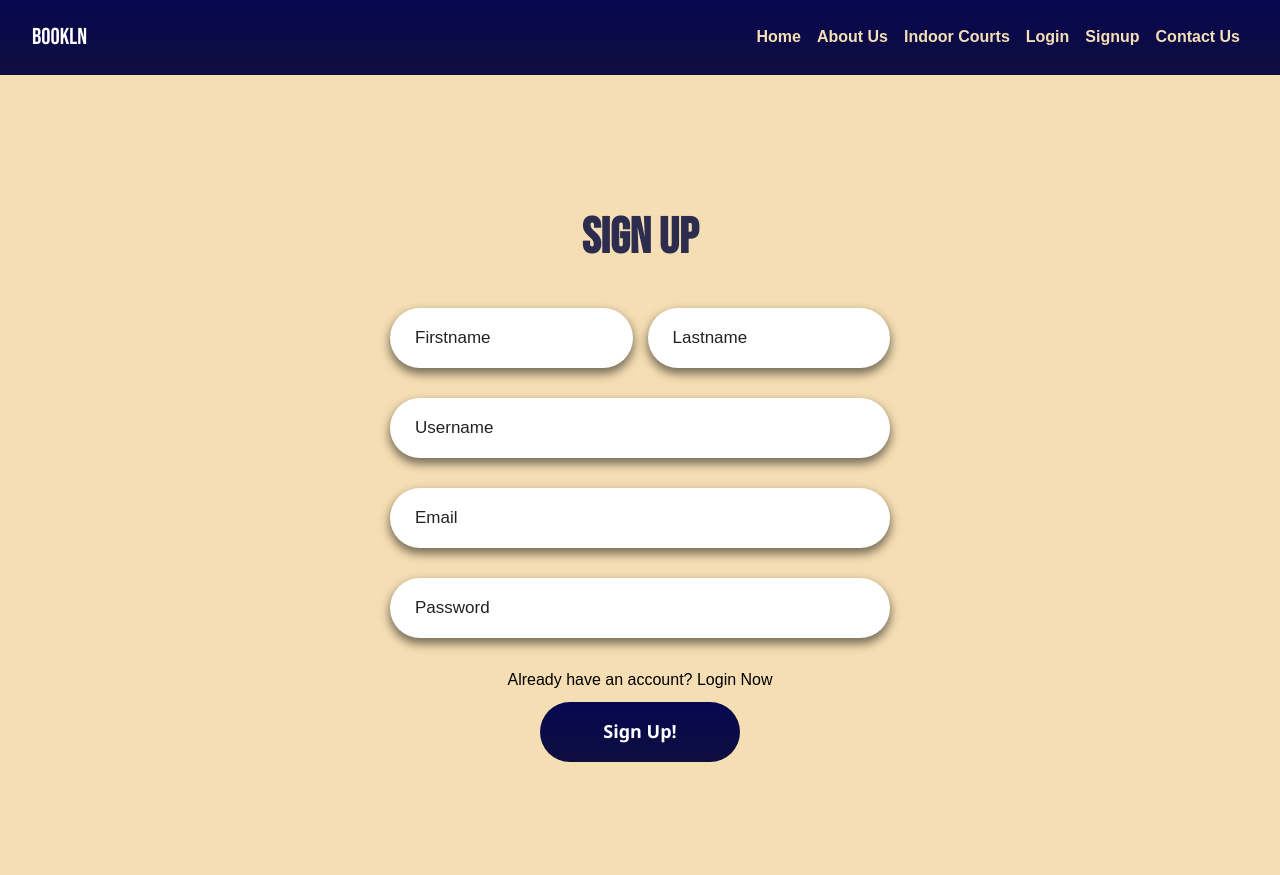
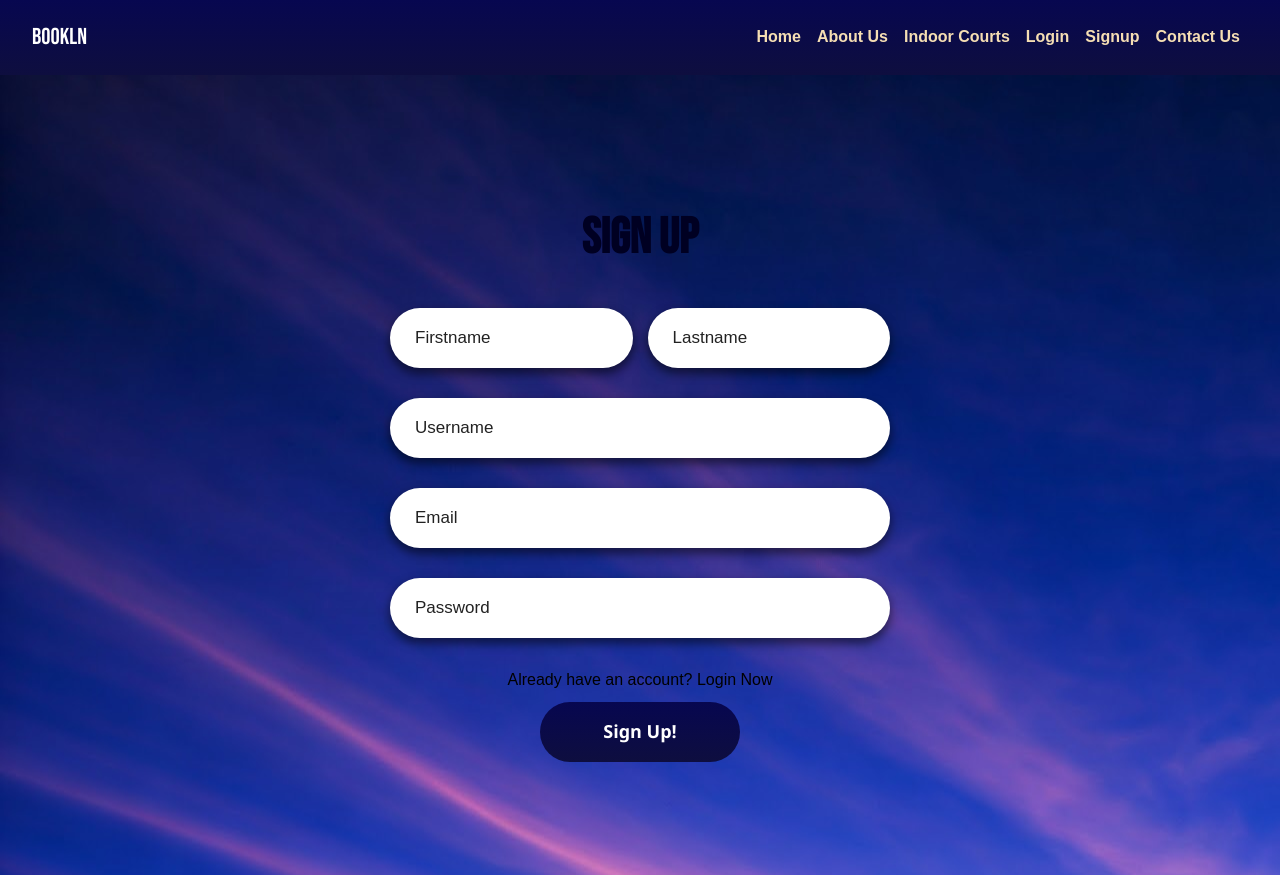
Before and after one commit to aishxix/Bookln, a Flask app: page /signup in a window 1280 px wide. Run offline with Flask 3, Linux system fonts and the light colour scheme; some web fonts are replaced.

Commit message:
updAfter:Raheem

```diff
--- a/static/signup.css
+++ b/static/signup.css
@@ -24,7 +24,7 @@ h1 {
 }
 
 .S-head {
-  color: rgb(44, 44, 78);
+  color:rgb(0, 0, 34);
   font-size: 50px;
   font-weight: bolder;
 }
--- a/static/style.css
+++ b/static/style.css
@@ -216,13 +216,15 @@ footer {
     -webkit-text-fill-color: transparent;
   }
 }
+.alr-acc-a
+{color: black;}
 
 .loginbg {
-  background-color: wheat;
+  background-image: url(./images/bgindoor.jpeg);
 }
 
 .about-pic {
-  background-image:linear-gradient(to right, black, rgb(5, 49, 70));
+  background-image:url(./images/bgindoor.jpeg);
   background-size: cover;
   padding-bottom: 200px;
 }
--- a/templates/login.html
+++ b/templates/login.html
@@ -58,7 +58,7 @@
 
         <div class="loginbox">
       <div class="login-header">
-        <header style="color: rgb(44, 44, 78);">Login</header>
+        <header style="color:rgb(0, 0, 34);">Login</header>
       </div>
       <form action="{{ url_for('login') }}" method="POST">
         <div class="input-box ">
--- a/templates/signup.html
+++ b/templates/signup.html
@@ -112,7 +112,7 @@
         </div>
 
           <div class="signup-footer">
-                <a href="{{ url_for('login') }}" style="color: black">
+                <a href="{{ url_for('login') }}" class="alr-acc-a">
                   Already have an account? Login Now
                 </a>
           </div>
```
